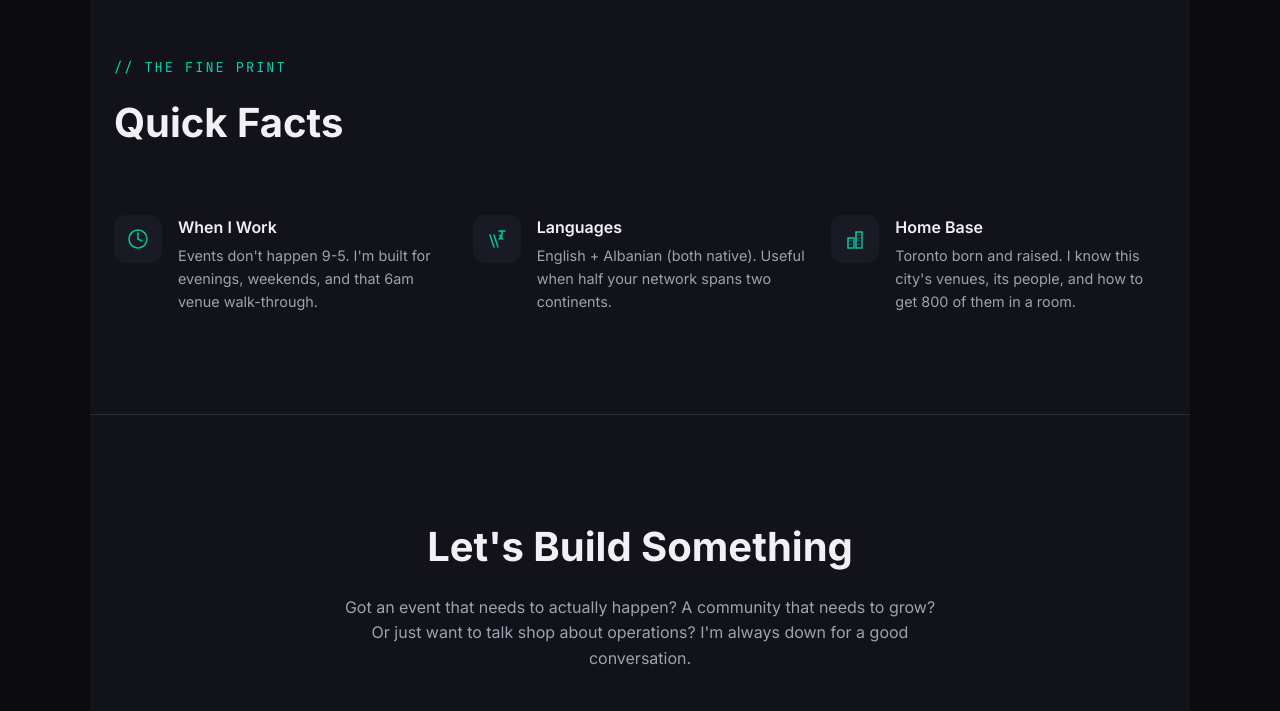
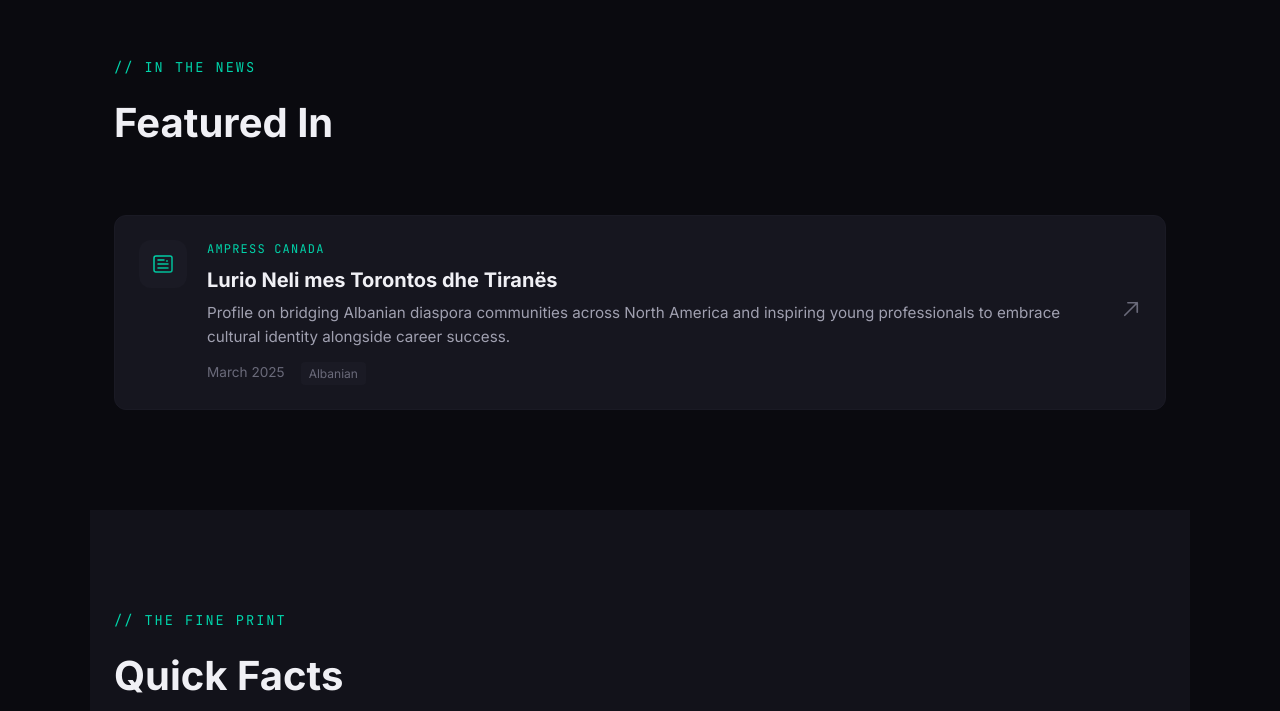
Before and after one commit to lurioneli/lurio-resume, a React (Vite) app: page / in a window 1280 px wide. Shown: the part 6233-6944 px from the top of the page. Built offline with nearby package versions, Linux system fonts and the light colour scheme.

Commit message:
Add Press/Featured In section with AMPress article

```diff
--- a/src/App.css
+++ b/src/App.css
@@ -767,6 +767,115 @@
   }
 }
 
+/* Press Section */
+.press-section {
+  background: var(--bg-primary);
+}
+
+.press-grid {
+  display: grid;
+  gap: 24px;
+}
+
+.press-card {
+  display: flex;
+  align-items: flex-start;
+  gap: 20px;
+  padding: 24px;
+  background: var(--bg-card);
+  border: 1px solid var(--bg-tertiary);
+  border-radius: 12px;
+  text-decoration: none;
+  transition: all 0.3s ease;
+  position: relative;
+}
+
+.press-card:hover {
+  border-color: var(--accent-primary);
+  transform: translateY(-2px);
+  box-shadow: 0 8px 24px rgba(0, 212, 170, 0.1);
+}
+
+.press-icon {
+  width: 48px;
+  height: 48px;
+  min-width: 48px;
+  background: var(--bg-tertiary);
+  border-radius: 12px;
+  display: flex;
+  align-items: center;
+  justify-content: center;
+  padding: 12px;
+}
+
+.press-content {
+  flex: 1;
+}
+
+.press-source {
+  font-family: 'JetBrains Mono', monospace;
+  font-size: 0.75rem;
+  color: var(--accent-primary);
+  text-transform: uppercase;
+  letter-spacing: 0.1em;
+  margin-bottom: 8px;
+}
+
+.press-content h3 {
+  font-size: 1.25rem;
+  color: var(--text-primary);
+  margin-bottom: 8px;
+  line-height: 1.3;
+}
+
+.press-description {
+  font-size: 0.95rem;
+  color: var(--text-secondary);
+  line-height: 1.6;
+  margin-bottom: 12px;
+}
+
+.press-meta {
+  display: flex;
+  gap: 16px;
+  font-size: 0.85rem;
+}
+
+.press-date {
+  color: var(--text-muted);
+}
+
+.press-language {
+  color: var(--text-muted);
+  padding: 2px 8px;
+  background: var(--bg-tertiary);
+  border-radius: 4px;
+  font-size: 0.75rem;
+}
+
+.press-arrow {
+  color: var(--text-muted);
+  transition: all 0.3s ease;
+  align-self: center;
+}
+
+.press-card:hover .press-arrow {
+  color: var(--accent-primary);
+  transform: translate(4px, -4px);
+}
+
+@media (max-width: 600px) {
+  .press-card {
+    flex-direction: column;
+  }
+
+  .press-arrow {
+    position: absolute;
+    top: 24px;
+    right: 24px;
+  }
+}
+
 /* Additional Info */
 .additional-section {
   background: var(--bg-secondary);
--- a/src/App.jsx
+++ b/src/App.jsx
@@ -366,6 +366,35 @@ function App() {
         </div>
       </section>
 
+      {/* Press Section */}
+      <section className="section press-section">
+        <div className="section-header">
+          <p className="section-label">// In The News</p>
+          <h2 className="section-title">Featured In</h2>
+        </div>
+        <div className="press-grid">
+          <a href="https://ampress.ca/kanada-lurio-neli-mes-torontos-dhe-tiranes-shqiptari-fton-te-rinjte-ne-nismen-albanian-youth/" target="_blank" rel="noopener noreferrer" className="press-card">
+            <div className="press-icon">{Icons.newspaper}</div>
+            <div className="press-content">
+              <div className="press-source">AMPress Canada</div>
+              <h3>Lurio Neli mes Torontos dhe Tiranës</h3>
+              <p className="press-description">
+                Profile on bridging Albanian diaspora communities across North America and inspiring young professionals to embrace cultural identity alongside career success.
+              </p>
+              <div className="press-meta">
+                <span className="press-date">March 2025</span>
+                <span className="press-language">Albanian</span>
+              </div>
+            </div>
+            <div className="press-arrow">
+              <svg xmlns="http://www.w3.org/2000/svg" fill="none" viewBox="0 0 24 24" strokeWidth={2} stroke="currentColor" width="20" height="20">
+                <path strokeLinecap="round" strokeLinejoin="round" d="M4.5 19.5l15-15m0 0H8.25m11.25 0v11.25" />
+              </svg>
+            </div>
+          </a>
+        </div>
+      </section>
+
       {/* Additional Info */}
       <section className="section additional-section">
         <div className="section-header">
--- a/src/Icons.jsx
+++ b/src/Icons.jsx
@@ -165,6 +165,20 @@ export const Icons = {
       <path d="M15 8h2M15 11h2M15 14h2M15 17h2" stroke="url(#gradCity)" strokeWidth="1" strokeLinecap="round" opacity="0.6"/>
     </svg>
   ),
+
+  newspaper: (
+    <svg viewBox="0 0 24 24" fill="none" xmlns="http://www.w3.org/2000/svg">
+      <defs>
+        <linearGradient id="gradNews" x1="0%" y1="0%" x2="100%" y2="100%">
+          <stop offset="0%" stopColor="#00d4aa" />
+          <stop offset="100%" stopColor="#00b894" />
+        </linearGradient>
+      </defs>
+      <rect x="3" y="4" width="18" height="16" rx="2" stroke="url(#gradNews)" strokeWidth="1.5" fill="none"/>
+      <path d="M7 8h6M7 12h10M7 16h10" stroke="url(#gradNews)" strokeWidth="1.5" strokeLinecap="round"/>
+      <rect x="15" y="8" width="2" height="2" fill="url(#gradNews)" opacity="0.6"/>
+    </svg>
+  ),
 }
 
 export default Icons
```
